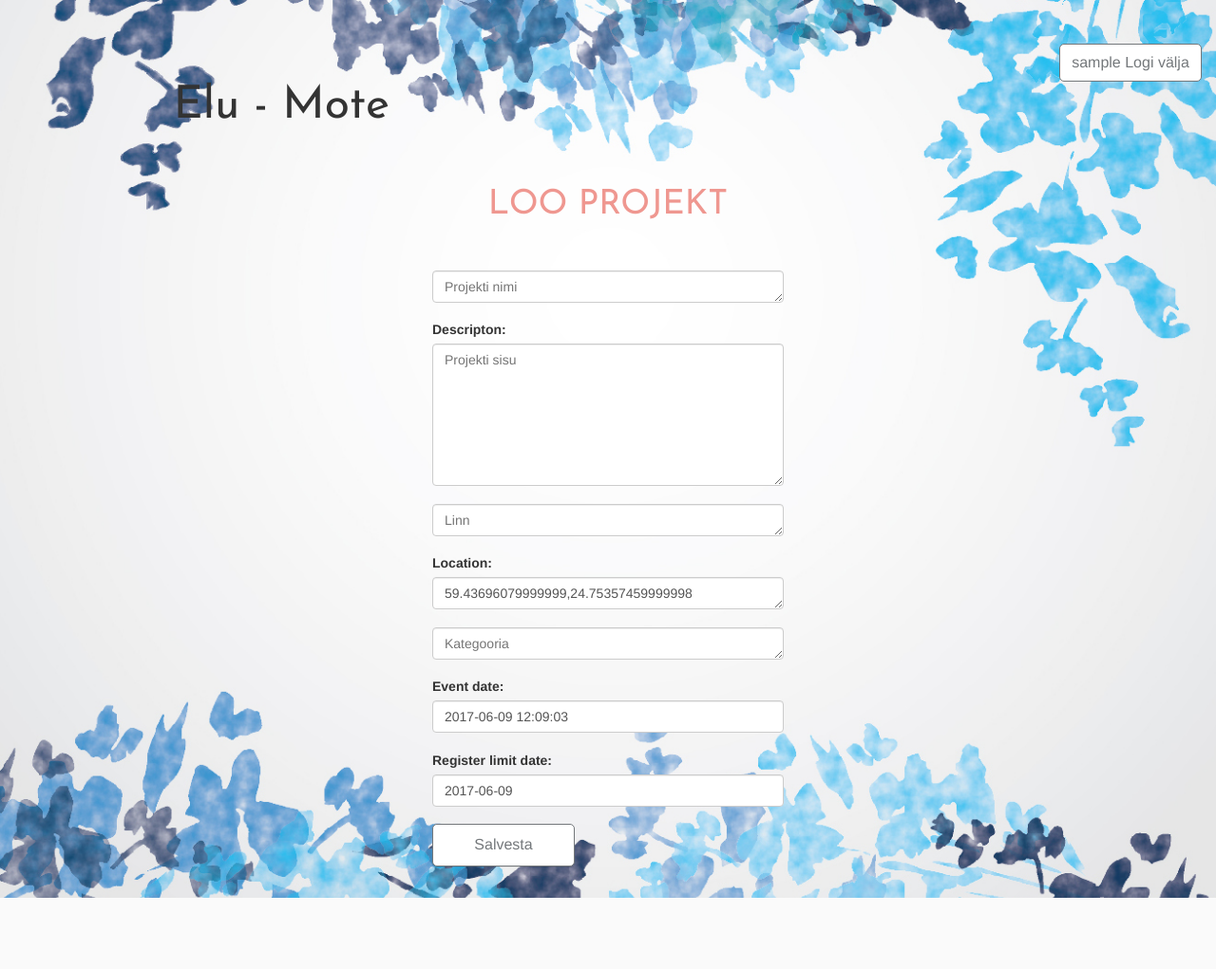
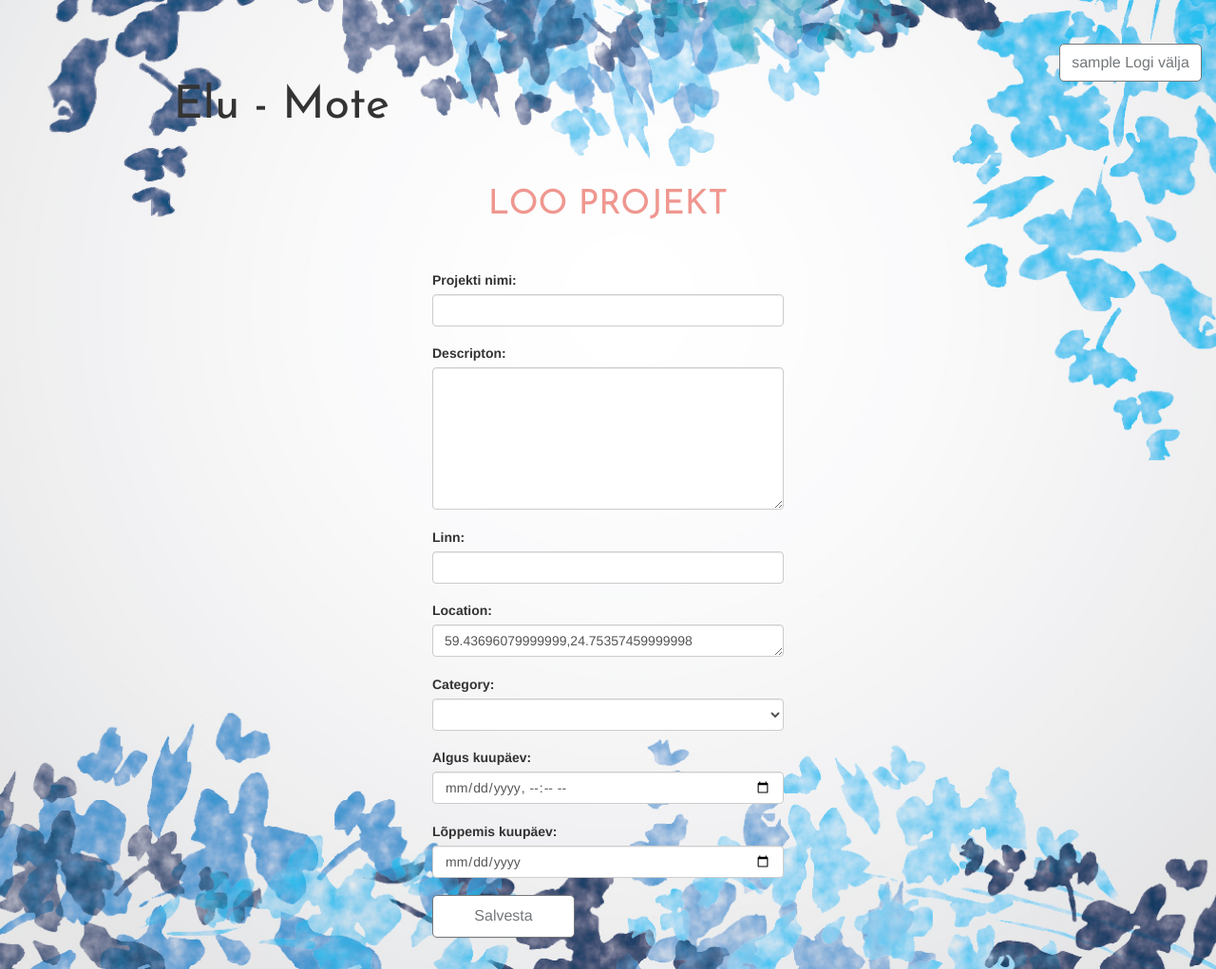
Before and after one commit to hinrek/Suvepraktika, a Django app: page /event/new/ in a window 1280 px wide. Shown: the whole page at 95% size. Before the commit the page ends 946 px from the top, so only its background shows below. Run offline with Django 3.2, Linux system fonts and the light colour scheme; the visitor is signed in with stand-in values (Sample User, id 1); data that the repository does not hold is empty; some libraries are stand-ins or nearby versions.

Commit message:
Made date and time picker for event_list.html

```diff
--- a/events/forms.py
+++ b/events/forms.py
@@ -11,10 +11,13 @@
 
 class EventForm(forms.ModelForm):
     """ Form to create new events """
-    title = forms.CharField(widget=forms.Textarea, label='')
-    city = forms.CharField(widget=forms.Textarea, label='')
-    category = forms.CharField(widget=forms.Textarea, label='')
-
+    title = forms.CharField(label='Projekti nimi')
+    #description = forms.CharField(widget=forms.Textarea, label='Projekti sisu')
+    #category = forms.ForeignKey(EventCategory)
+    #location = forms.PlainLocationField(label='Asukoht')
+    city = forms.CharField(label='Linn')
+    event_date = forms.DateTimeField(widget=forms.widgets.DateInput(attrs={'type': 'datetime-local'}), label='Algus kuupäev')
+    register_limit_date = forms.DateField(widget=forms.widgets.DateInput(attrs={'type': 'date'}), label='Lõppemis kuupäev')
 
     class Meta:
         """ Tell Django which model should be used to create this form  """
--- a/events/templates/events/base.html
+++ b/events/templates/events/base.html
@@ -35,12 +35,6 @@
                 $("#id_password2").attr('placeholder', 'Korda parooli');
                 $("#id_email").attr('placeholder', 'Meiliaadress');
                 $("#id_password").attr('placeholder', 'Parool');
-                $("#id_title").attr('placeholder', 'Projekti nimi');
-                $("#id_descripton").attr('placeholder', 'Projekti sisu');
-                $("#id_city").attr('placeholder', 'Linn');
-                $("#id_location").attr('placeholder', 'Asukoht');
-                $("#id_category").attr('placeholder', 'Kategooria');
-
             });
             $('#circle_container_2').click(function () {
                 window.location = '{% url 'event_list' %}';
--- a/events/templates/events/event_list.html
+++ b/events/templates/events/event_list.html
@@ -13,7 +13,7 @@
           <button class="btn btn-default dropdown-toggle" type="button" data-toggle="dropdown">Kategooria
             <span class="caret"></span></button>
             <ul class="dropdown-menu">
-              <li><a></a></li>
+              <li><a>{{ event.category }}</a></li>
             </ul>
           </div>
         </div>
```
